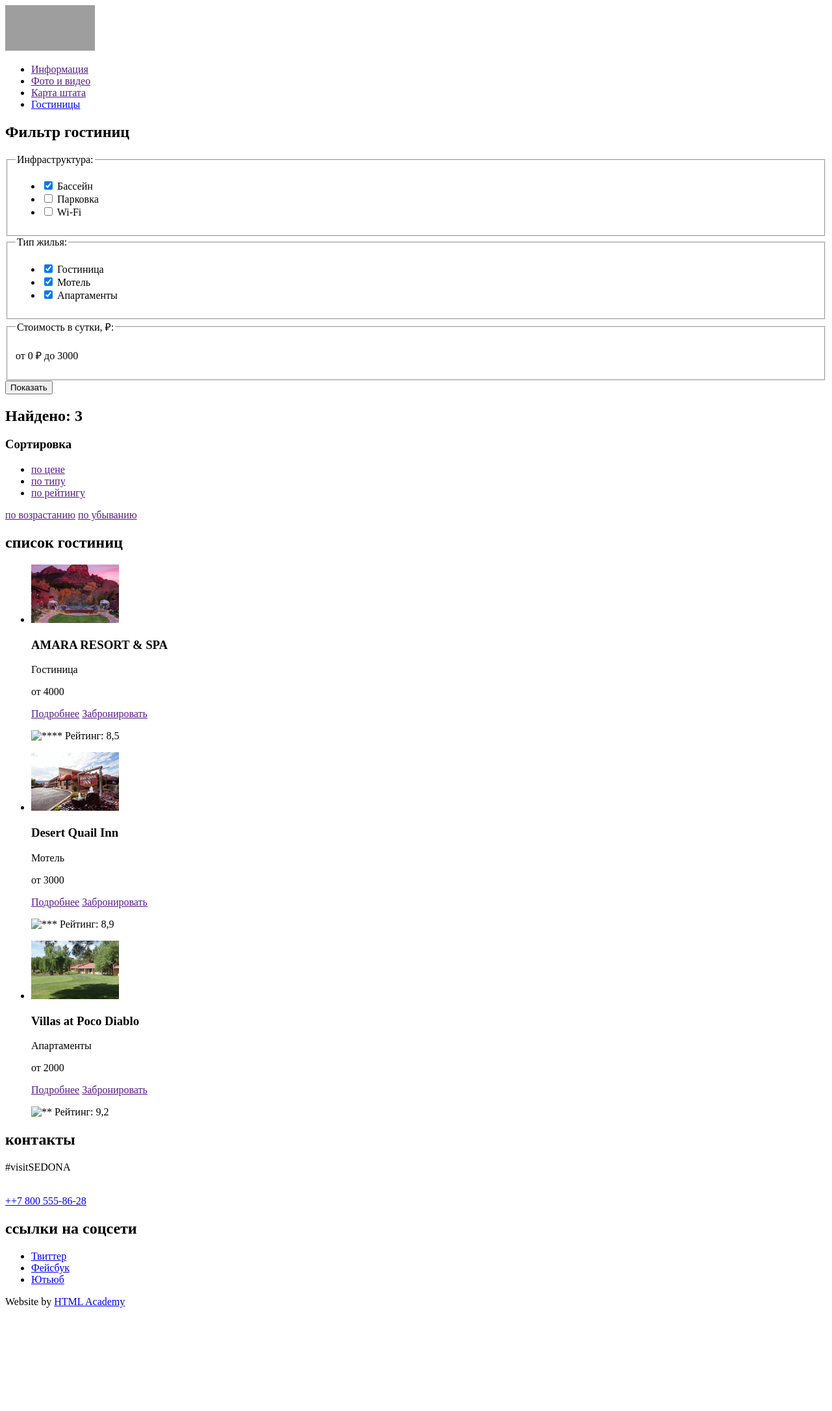
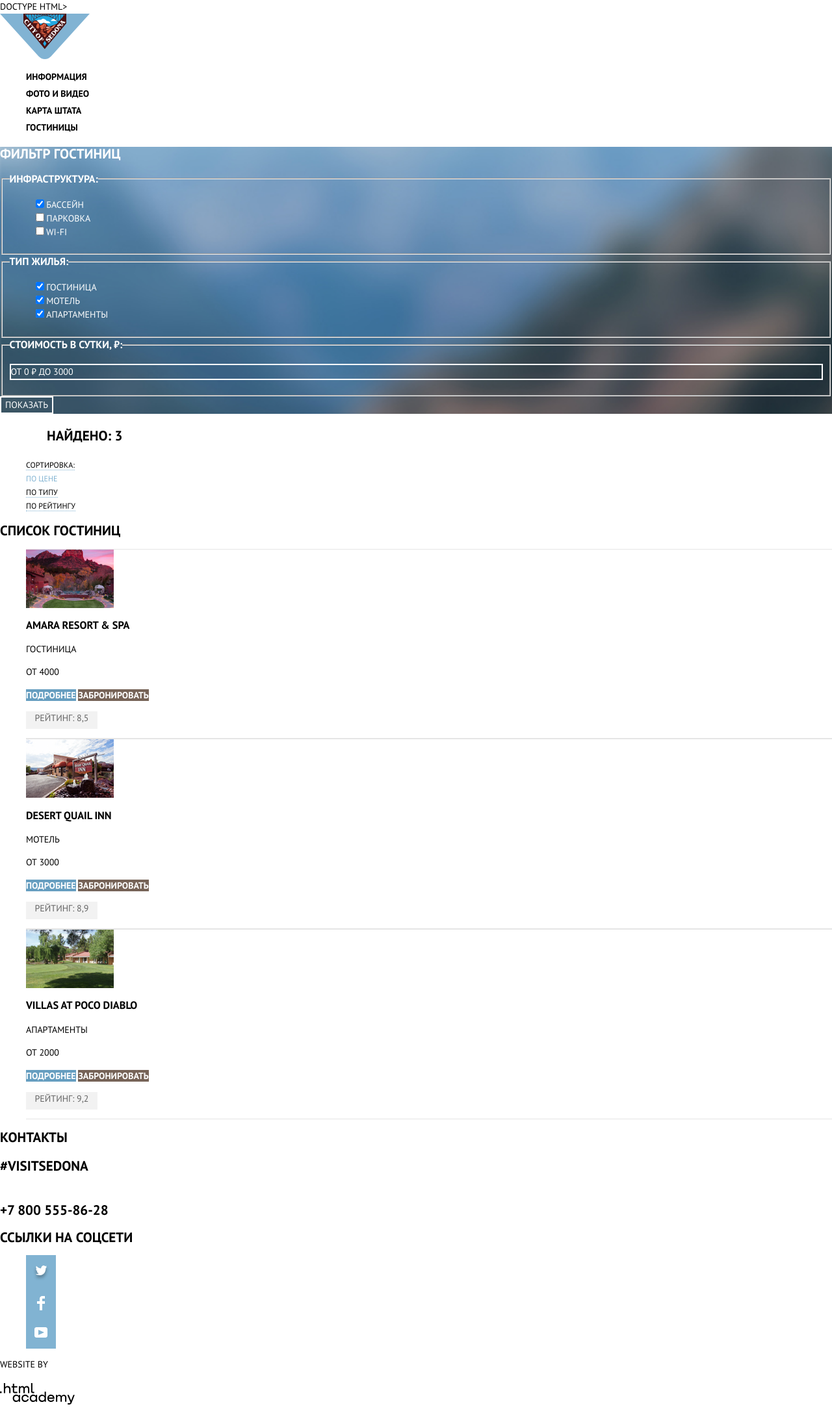
Before and after one commit to oaytalina/1633753-sedona-31, a plain HTML site: page catalog.html in a window 1280 px wide. Shown: the whole page at 65% size. Before the commit the page ends 2029 px from the top, so only its background shows below. Drawn offline with Linux system fonts and the light colour scheme; grey boxes are pictures that could not be loaded.

Commit message:
подключила стили

```diff
--- a/catalog.html
+++ b/catalog.html
@@ -1,42 +1,49 @@
-<!DOCTYPE html>
+DOCTYPE html>
 <html lang="ru">
   <head>
     <meta charset="utf-8">
     <title>HTML Academy: Седона</title>
+    <link rel="preconnect" href="https://fonts.gstatic.com">
+    <link href="https://fonts.googleapis.com/css2?family=PT+Sans:ital,wght@0,400;0,700;1,400;1,700&display=swap" rel="stylesheet">
+    <link rel="stylesheet" href="css/normalize.css">
+    <link rel="stylesheet" href="css/style.css" >
   </head>
+
+
   <body>
-	<header>
+    <header class="main-header">
+      <a class="main-header-logo" href="index.html" >
+        <img src="img/logo.svg" width="138" height="70" alt="логотип" >
+      </a>
 
-		<a>
-			<img src="https://via.placeholder.com" width="138" height="70" alt="logo">
-		</a>
-	<nav>
-		<ul>
+    <nav class="main-navigation">
+      <ul class="site-navigation">
         <li><a href="">Информация</a></li>
         <li><a href="">Фото и видео</a></li>
         <li><a href="">Карта штата</a></li>
-			<li><a href="catalog.html">Гостиницы</a></li>
+        <li class="site-navigation-current"><a href="catalog.html">Гостиницы</a></li>
       </ul>
     </nav>
+
   </header>
 
-<section>
+<section class="hotelfilter">
 <h2>Фильтр гостиниц</h2>
-<form method="get" action="https://echo.htmlacademy.ru">
+<form method="get" action="https://echo.htmlacademy.ru" class="filter">
 	<fieldset>
 	  <legend>Инфраструктура:</legend>
 	  <ul>
 		<li>
-		  <input type="checkbox" name="pool" id="filter-pool" checked>
+		  <input class="filter-input-checkbox filter-input" type="checkbox" name="pool" id="filter-pool" checked>
 		  <label for="filter-pool">Бассейн</label>
 		</li>
 		<li>
-		  <input type="checkbox" name="parking" id="filter-parking">
+		  <input class="filter-input-checkbox filter-input" type="checkbox" name="parking" id="filter-parking">
 		  <label for="filter-parking">Парковка</label>
 		</li>
 		<li>
-		  <input type="checkbox" name="wifi" id="filter-wifi">
-		  <label for="filter-wifi">Wi-Fi</label>
+		  <input class="filter-input-checkbox filter-input" type="checkbox" name="wifi" id="filter-wifi">
+		  <label  for="filter-wifi">Wi-Fi</label>
 		</li>
 	  </ul>
 	</fieldset>
@@ -59,88 +66,104 @@
 	  </fieldset>
 	  <fieldset>
 	  <legend>Стоимость в сутки, ₽:</legend>
-	  <p>
+	  <p class="range">
 		от 0 ₽ до 3000
 	  </p>
 	</fieldset>
-<button type="submit">Показать</button>
+<button class="search" type="submit">Показать</button>
 </form>
 </section>
 
-<section>
-<h2>Найдено: 3</h2>
-<h3>Сортировка</h3>
-<ul>
-	<li><a href="">по цене</a></li>
+<section class="results">
+<div><p class="results-text">Найдено: 3</p></div>
+
+<ul class="results-sorting">
+  <li class="results-title"><a>Сортировка:</a></li>
+	<li class="results-selected"><a href="">по цене</a></li>
 	<li><a href="">по типу</a></li>
 	<li><a href="">по рейтингу</a></li>
 </ul>
-<a href="">по возрастанию</a>
-<a href="">по убыванию</a>
+<a href=""></a>
+<a href=""></a>
 </section>
 
-<section>
+<section >
 <h2>список гостиниц</h2>
-<ul>
-	<li>
-		<div><img src="img/imgcatalog/amararesortspa.jpg" alt="Amara Resort & Spa"></div>
+<ul class="hotel-list">
+	<li class="h">
+		<div class="hotel"><img src="img/imgcatalog/amararesortspa.jpg" alt="Amara Resort & Spa"></div>
 		<h3>AMARA RESORT & SPA</h3>
 		<p>Гостиница</p>
 		<p>от 4000</p>
-		 <a href="">Подробнее</a>
-		 <a href="">Забронировать</a>
+		 <a class="link-about" href="">Подробнее</a>
+     <a class="book-button" href="">Забронировать</a>
+     <p class="rating">Рейтинг: 8,5</p>
 	</li>
-	<p><img src="" alt="****"> Рейтинг: 8,5</p>
-</ul>
-<ul>
-	<li>
-		<div><img src="img/imgcatalog/desertquailinn.jpg" alt="Desert Quail Inn"></div>
+
+
+	<li class="h">
+		<div class="hotel"><img src="img/imgcatalog/desertquailinn.jpg" alt="Desert Quail Inn"></div>
 		<h3>Desert Quail Inn</h3>
 		<p>Мотель</p>
 		<p>от 3000</p>
-		 <a href="">Подробнее</a>
-		 <a href="">Забронировать</a>
+		 <a class="link-about" href="">Подробнее</a>
+     <a class="book-button" href="">Забронировать</a>
+     <p class="rating"> Рейтинг: 8,9</p>
 	</li>
-	<p><img src="" alt="***"> Рейтинг: 8,9</p>
-</ul>
 
-<ul>
-	<li>
-		<div><img src="img/imgcatalog/villasatpocodiablo.jpg" alt="Villas at Poco Diablo"></div>
+
+  <li class="h">
+		<div class="hotel"><img src="img/imgcatalog/villasatpocodiablo.jpg" alt="Villas at Poco Diablo"></div>
 		<h3>Villas at Poco Diablo</h3>
 		<p>Апартаменты</p>
 		<p>от 2000</p>
-		 <a href="">Подробнее</a>
-		 <a href="">Забронировать</a>
+		 <a class="link-about" href="">Подробнее</a>
+     <a class="book-button" href="">Забронировать</a>
+     <p class="rating"> Рейтинг: 9,2</p>
 	</li>
-	<p><img src="" alt="**"> Рейтинг: 9,2</p>
+
 </ul>
 
 </section>
-<footer>
-	<div>
+
+<footer class="main-footer">
+
+  <div class="footer-contacts">
   <h2>контакты</h2>
   <p>#visitSEDONA</p> <br>
-	<a href="tel:+78005558628">++7 800 555-86-28</a>
+  <a class="footer-phone" href="tel:+78005558628">+7 800 555-86-28</a>
   </div>
-	<div>
+
+  <div class="footer-social">
       <h2>ссылки на соцсети</h2>
       <ul>
-		  <li>
-			<a href="#">Твиттер</a>
+        <li class="button">
+          <a class="social-button" href="#">
+          <img src="img/twitter.svg" class="social-logo" alt="логотип твиттер">
+        </a>
         </li>
-		  <li>
-			<a href="#">Фейсбук</a>
+        <li class="button">
+          <a class="social-button" href="#">
+          <img src="img/fb-icon.svg" class="social-logo" alt="логотип твиттер">
+        </a>
         </li>
-		  <li>
-			<a href="#">Ютьюб</a>
+        <li class="button">
+          <a class="social-button" href="#">
+          <img src="img/youtube.svg" class="social-logo" alt="логотип твиттер">
+        </a>
         </li>
       </ul>
   </div>
-	  <p>
-		Website by
-		<a href="https://htmlacademy.ru">HTML Academy</a>
-	  </p>
+  <div class="academy">
+    <div>
+      <p class="by"> WEBSITE BY</p>
+    </div>
+    <div>
+      <a class="link-academy" href="#">
+        <img src="img/logo_htmlacademy.svg" width="115" height="41" alt="Логотип HTML Academy">
+      </a>
+    </div>
+  </div>
   </footer>
 		</main>
 	  </body>
--- /dev/null
+++ b/css/style.css
@@ -0,0 +1,274 @@
+body {
+  min-width: 960px;
+  margin: 0;
+  padding: 0;
+  font-family: "PT Sans", Arial, sans-serif;
+  font-size: 14px;
+  line-height: 21px;
+  font-weight: 400;
+  color: black;
+  text-transform: uppercase;
+  background-color: white;
+}
+a {
+  text-decoration: none;
+}
+.main-navigation a {
+  font-size: 14px;
+  line-height: 26px;
+  font-weight: 700;
+  background-color: transparent;
+  color: black;
+}
+.site-navigation {
+  list-style: none;
+  color: black;
+}
+
+.site-navigation a:hover {
+  color: #81b3d2;
+}
+.site-navigation a:focus {
+  color: #ababab;
+}
+/*.site-navigation a:active {
+  color: #766357;
+}*/
+.site-navigation-current {
+  color: #766357;
+}
+.intro {
+  font-family: "PT Sans", Arial, sans-serif;
+  font-size: 14px;
+  line-height: 21px;
+  font-weight: 500;
+  text-align: center;
+}
+.reasons {
+  background-color: #81b3d2;
+  width: 400px;
+  height: 256px;
+  color: white;
+  text-align: center;
+}
+
+.advice-list {
+  list-style: none;
+  text-align: center;
+}
+.advice-list h3 {
+  line-height: 21px;
+  font-size: 21px;
+  font-weight: 700;
+  text-align: center;
+}
+.advice-list div {
+  text-align: center;
+}
+
+.no-pics-reason-list {
+  background-color: #eeeeee;
+  list-style: none;
+  text-align: center;
+}
+.no-pics-reason-list h3 {
+  line-height: 21px;
+  font-size: 21px;
+  font-weight: 700;
+  text-align: center;
+}
+/*поиск гостиницы*/
+.hotelsearch {
+  text-align: center;
+}
+.hotelsedona {
+  background-color: #766357;
+  border: none;
+  width: 568px;
+  height: 86px;
+}
+
+.main-footer {
+  color: black;
+  background-color: white;
+
+  background-position: 0 0;
+  background-repeat: repeat;
+}
+
+/*футер*/
+/*хештег и телефон*/
+.footer-contacts p,
+a {
+  text-decoration: none;
+  color: black;
+  font-size: 21px;
+  line-height: 26px;
+  font-weight: 700;
+}
+
+.footer-contacts a:hover,
+.footer-contacts a:focus {
+  text-decoration: none;
+}
+
+/*кнопки соцсети*/
+.footer-social ul {
+  list-style: none;
+}
+
+.button:hover,
+.button:focus {
+  background-color: #669ec0;
+}
+.button {
+  background-color: #81b3d2;
+  width: 46px;
+  height: 48px;
+  text-align: center;
+  padding-top: 15px;
+  box-sizing: border-box;
+}
+/*разработано*/
+.academy by {
+  font-size: 14px;
+  line-height: 21px;
+}
+
+/*стили для каталога*/
+.hotelfilter {
+  background-image: url(../img/imgcatalog/backgroundblur.jpg);
+  background-color: #669ec0;
+  background-repeat: no-repeat;
+  color: white;
+  background-size: cover;
+}
+
+.filter legend {
+  font-size: 16px;
+  line-height: 21px;
+  font-weight: 700;
+}
+
+.filter ul {
+  list-style: none;
+  font-size: 14px;
+  line-height: 21px;
+}
+
+.filter-input-checkbox:hover + label,
+.filter-input-checkbox:focus + label {
+  color: white;
+}
+.range {
+  border: 2px solid white;
+}
+.search {
+  font-family: "PT Sans", "Arial", sans-serif;
+  font-size: 14px;
+  line-height: 21px;
+  text-transform: uppercase;
+  background-color: transparent;
+  border: 2px solid white;
+  color: #ffffff;
+}
+/*сортировка*/
+.results-text {
+  font-size: 21px;
+  font-weight: 700;
+  line-height: 26px;
+  text-transform: uppercase;
+  padding-left: 72px;
+}
+.results-sorting {
+  list-style: none;
+}
+.results-sorting a {
+  list-style: none;
+  font-size: 12px;
+  font-weight: 400;
+  line-height: 18px;
+  text-transform: uppercase;
+}
+
+.results-sorting a {
+  color: black;
+  border-bottom: 1px dotted #81b3d2;
+}
+
+.results-sorting a:hover {
+  color: #81b3d2;
+}
+
+.results-sorting a:active {
+  color: #000000;
+}
+
+.results-selected a {
+  color: #81b3d2;
+  border-bottom: none;
+}
+
+.results-title {
+  color: #000000;
+}
+
+/*отели*/
+.hotel-list {
+  list-style: none;
+}
+.rating {
+  height: 27px;
+  width: 110px;
+  background-color: #f2f2f2;
+  color: #666666;
+  line-height: 21px;
+  text-transform: uppercase;
+  text-align: center;
+}
+.book-button {
+  font-family: "PT Sans", "Arial", sans-serif;
+  vertical-align: middle;
+  text-transform: uppercase;
+  font-size: 14px;
+  font-weight: 700;
+  line-height: 21px;
+  background-color: #766357;
+  color: #ffffff;
+  border: none;
+}
+
+.book-button:hover {
+  background-color: #604e43;
+}
+
+.book-button:active {
+  background-color: #604e43;
+  color: #73645c;
+}
+
+.link-about {
+  font-family: "PT Sans", "Arial", sans-serif;
+  vertical-align: middle;
+  text-transform: uppercase;
+  font-size: 14px;
+  font-weight: 700;
+  line-height: 21px;
+  background-color: #669ec0;
+  color: #ffffff;
+  border: none;
+}
+
+.link-about:hover {
+  background-color: #669ec0;
+}
+
+.link-about:active {
+  background-color: #669ec0;
+  color: #86b5d0;
+}
+
+.h {
+  border-top: 1px solid #e5e5e5;
+  border-bottom: 1px solid #e5e5e5;
+}
```
Also changed, not shown: index.html (+86 -50 lines), css/normalize.css (added), img/imgcatalog/backgroundblur.jpg (added), img/logo_htmlacademy.svg (added). Lines whose indentation alone changed are shown as unchanged.
